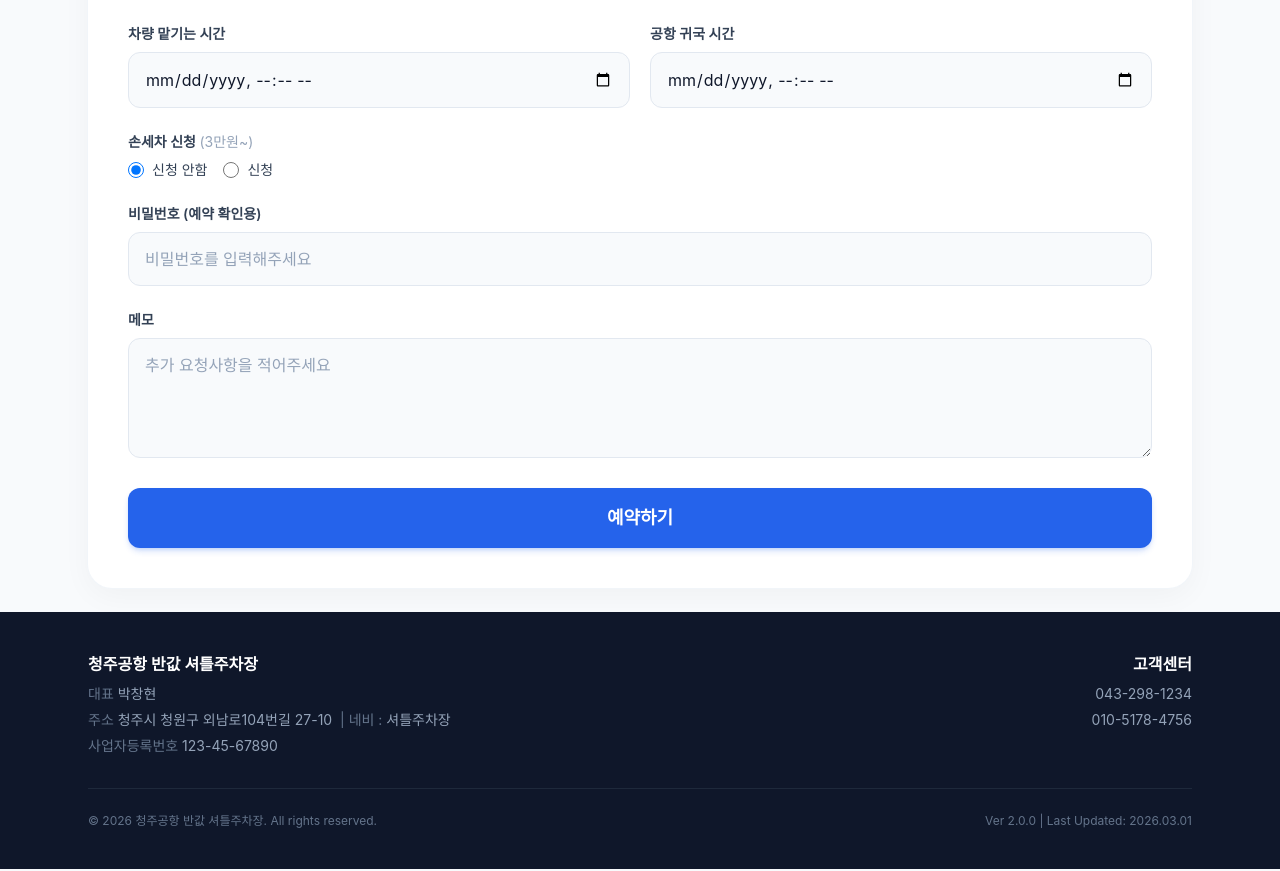
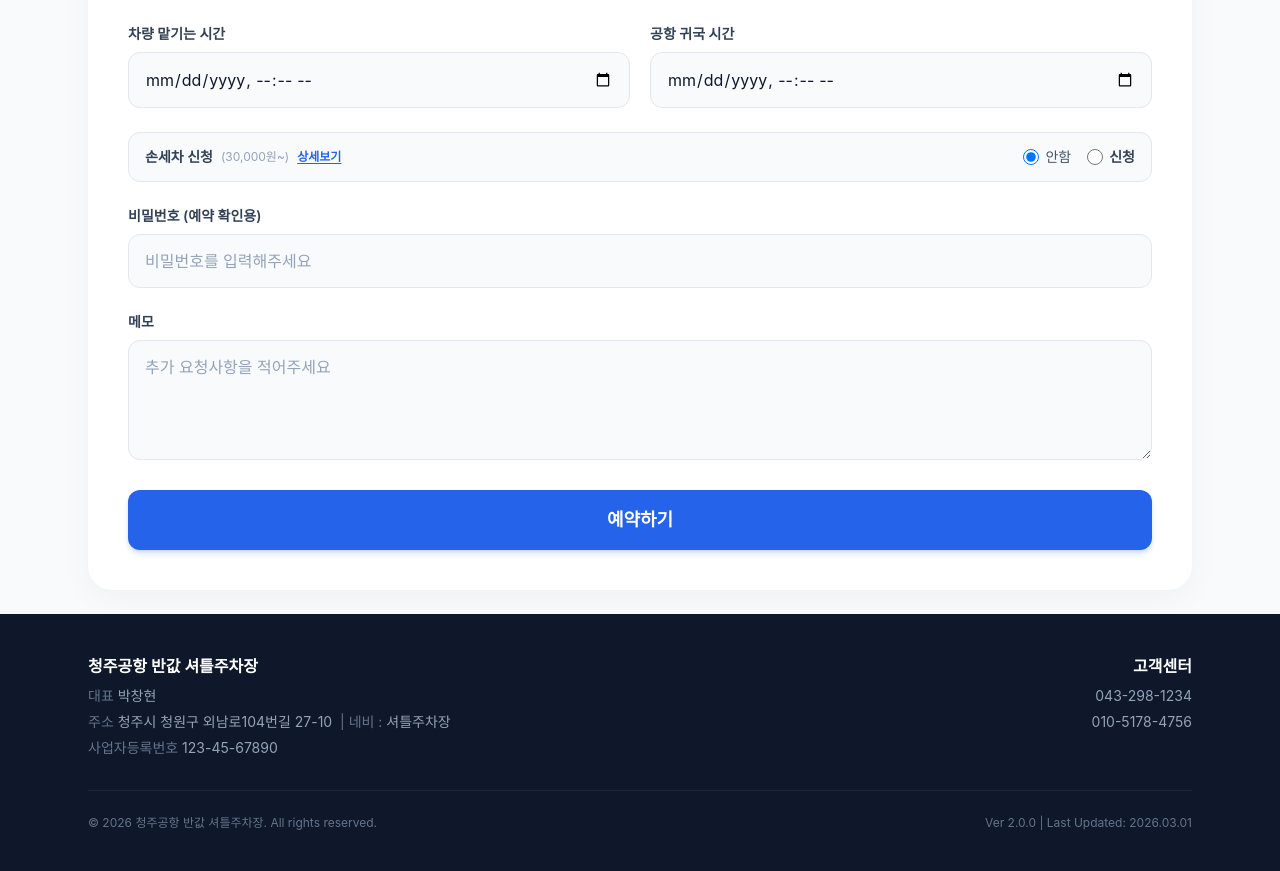
Before and after one commit to blueeye2024/parking, a React (Vite) app in the folder frontend/: page / in a window 1280 px wide. Shown: the part 1020-1891 px from the top of the page. Built offline with nearby package versions, Linux system fonts and the light colour scheme; a web font is replaced by a local one.

Commit message:
손세차 UI 개선: 한줄 레이아웃, 30000원 표기, 상세보기 모달

```diff
--- a/frontend/src/components/Reserve.jsx
+++ b/frontend/src/components/Reserve.jsx
@@ -17,6 +17,7 @@ const Reserve = () => {
     const [status, setStatus] = useState({ type: '', message: '' });
     const [loading, setLoading] = useState(false);
     const [completedReservation, setCompletedReservation] = useState(null);
+    const [showWashModal, setShowWashModal] = useState(false);
 
     const handleChange = (e) => {
         const { name, value } = e.target;
@@ -75,6 +76,7 @@ const Reserve = () => {
     const labelClass = "block text-sm font-semibold text-slate-700 mb-2";
 
     return (
+        <>
             <div className="space-y-8 animate-fade-in">
                 {/* Hero Section */}
                 <div className="relative overflow-hidden rounded-2xl min-h-[380px] flex-center flex-col text-center px-6 py-16">
@@ -215,16 +217,20 @@ const Reserve = () => {
                             </div>
 
                             {/* Hand Wash */}
-                        <div>
-                            <label className={labelClass}>손세차 신청 <span className="text-slate-400 font-normal">(3만원~)</span></label>
-                            <div className="flex items-center gap-4 mt-1">
-                                <label className="flex items-center gap-2 cursor-pointer">
+                            <div className="flex items-center justify-between bg-slate-50 rounded-xl px-4 py-3.5 border border-slate-200">
+                                <div className="flex items-center gap-2">
+                                    <span className="text-sm font-semibold text-slate-700">손세차 신청</span>
+                                    <span className="text-xs text-slate-400">(30,000원~)</span>
+                                    <button type="button" onClick={() => setShowWashModal(true)} className="text-xs text-brand hover:text-brand-light font-semibold underline underline-offset-2 transition-colors">상세보기</button>
+                                </div>
+                                <div className="flex items-center gap-4">
+                                    <label className="flex items-center gap-1.5 cursor-pointer">
                                         <input type="radio" name="hand_wash" value="N" checked={formData.hand_wash === 'N'} onChange={handleChange} className="w-4 h-4 text-brand" />
-                                    <span className="text-sm text-slate-700">신청 안함</span>
+                                        <span className="text-sm text-slate-600">안함</span>
                                     </label>
-                                <label className="flex items-center gap-2 cursor-pointer">
+                                    <label className="flex items-center gap-1.5 cursor-pointer">
                                         <input type="radio" name="hand_wash" value="Y" checked={formData.hand_wash === 'Y'} onChange={handleChange} className="w-4 h-4 text-brand" />
-                                    <span className="text-sm text-slate-700">신청</span>
+                                        <span className="text-sm text-slate-700 font-semibold">신청</span>
                                     </label>
                                 </div>
                             </div>
@@ -253,6 +259,29 @@ const Reserve = () => {
                     )}
                 </div>
             </div>
+
+            {/* Hand Wash Modal */}
+            {
+                showWashModal && (
+                    <div className="fixed inset-0 z-50 flex items-center justify-center px-4" onClick={() => setShowWashModal(false)}>
+                        <div className="absolute inset-0 bg-black/40 backdrop-blur-sm" />
+                        <div className="relative bg-white rounded-2xl shadow-xl max-w-md w-full p-6 sm:p-8 animate-slide-up" onClick={(e) => e.stopPropagation()}>
+                            <h3 className="text-xl font-bold text-slate-900 mb-4">손세차 서비스 안내</h3>
+                            <div className="text-sm text-slate-600 space-y-3 leading-relaxed">
+                                <p>손세차 서비스는 차량 크기에 따라 요금이 다릅니다.</p>
+                                <ul className="list-disc list-inside space-y-1">
+                                    <li>소형차: 30,000원</li>
+                                    <li>중형차: 40,000원</li>
+                                    <li>대형차 / SUV: 50,000원</li>
+                                </ul>
+                                <p className="text-slate-400">상세 요금은 차량 상태에 따라 달라질 수 있습니다.</p>
+                            </div>
+                            <button onClick={() => setShowWashModal(false)} className="mt-6 w-full py-3 bg-brand hover:bg-brand-light text-white rounded-xl font-bold transition-colors">확인</button>
+                        </div>
+                    </div>
+                )
+            }
+        </>
     );
 };
 
```
Lines whose indentation alone changed are shown as unchanged.
